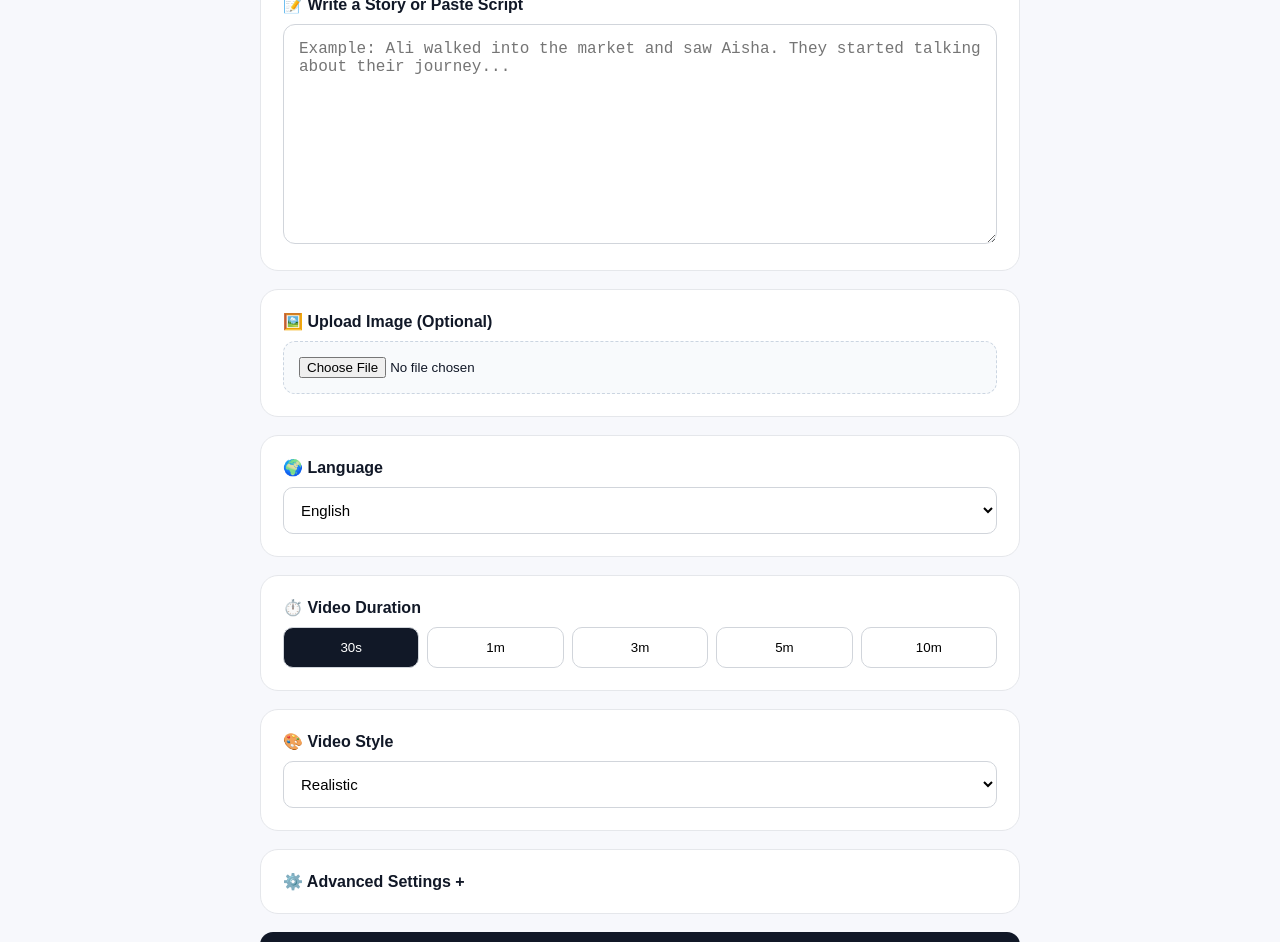
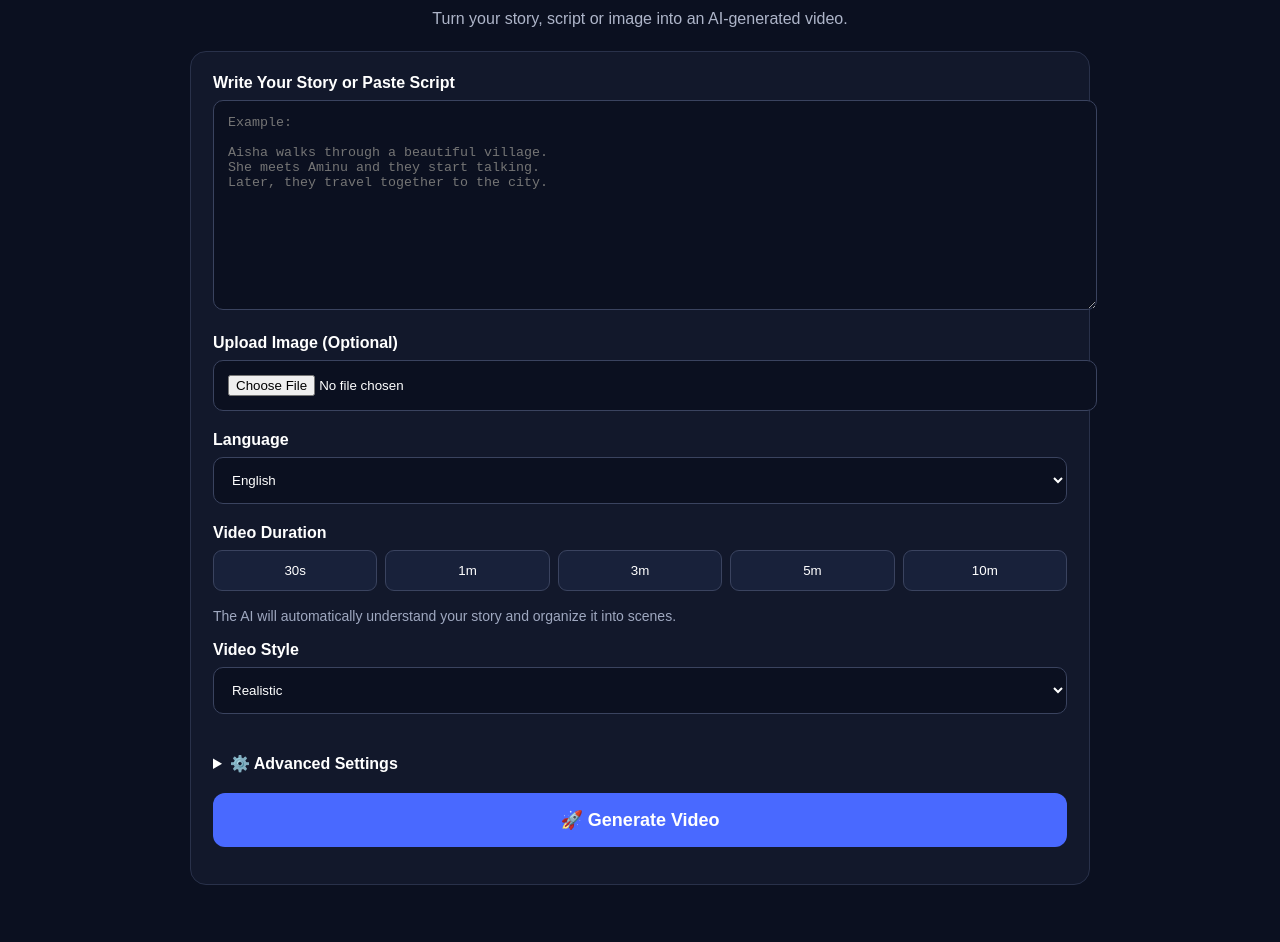
Before and after one commit to mubarakattahiru02-web/ai-video-studio, a plain HTML site: page create.html in a window 1280 px wide. Shown: the part 159-1101 px from the top of the page. After the commit the page ends 1074 px from the top, so only its background shows below. Drawn offline with Linux system fonts and the light colour scheme.

Commit message:
Refactor create.html for better layout and design
Updated styling and structure of create.html for improved layout and user experience.

```diff
--- a/create.html
+++ b/create.html
@@ -3,153 +3,134 @@
 <head>
 <meta charset="UTF-8">
 <meta name="viewport" content="width=device-width, initial-scale=1.0">
+
 <title>Create Video - AI Video Studio</title>
 
 <style>
-    * {
-      box-sizing: border-box;
+body {
     margin: 0;
-      padding: 0;
+    font-family: Arial, sans-serif;
+    background: #0b1020;
+    color: white;
 }
 
-    body {
-      font-family: Arial, sans-serif;
-      background: #f7f8fc;
-      color: #111827;
-    }
-
-    .container {
-      max-width: 800px;
-      margin: auto;
-      padding: 20px;
-    }
-
-    .top {
-      display: flex;
-      align-items: center;
-      gap: 15px;
-      margin-bottom: 25px;
+header {
+    padding: 18px;
+    border-bottom: 1px solid #29314a;
 }
 
 .back {
-      border: none;
-      background: white;
-      padding: 10px 14px;
-      border-radius: 10px;
-      cursor: pointer;
-      font-size: 15px;
+    color: white;
+    text-decoration: none;
+}
+
+main {
+    max-width: 900px;
+    margin: auto;
+    padding: 30px 20px;
 }
 
 h1 {
-      font-size: 28px;
+    text-align: center;
 }
 
 .subtitle {
-      color: #6b7280;
-      margin-bottom: 25px;
+    text-align: center;
+    color: #aeb5c9;
     line-height: 1.5;
 }
 
-    .card {
-      background: white;
-      border: 1px solid #e5e7eb;
-      border-radius: 18px;
+.box {
+    background: #12182b;
+    border: 1px solid #29314a;
+    border-radius: 16px;
     padding: 22px;
-      margin-bottom: 18px;
+    margin-top: 20px;
 }
 
 label {
     display: block;
+    margin-bottom: 8px;
     font-weight: bold;
-      margin-bottom: 10px;
+}
+
+textarea,
+select,
+input[type="file"] {
+    width: 100%;
+    padding: 14px;
+    border-radius: 10px;
+    border: 1px solid #3a435f;
+    background: #0b1020;
+    color: white;
+    margin-bottom: 20px;
 }
 
 textarea {
-      width: 100%;
-      min-height: 220px;
-      border: 1px solid #d1d5db;
-      border-radius: 12px;
-      padding: 15px;
-      font-size: 16px;
+    min-height: 180px;
     resize: vertical;
-      outline: none;
 }
 
-    textarea:focus {
-      border-color: #111827;
-    }
-
-    input[type="file"] {
-      width: 100%;
-      padding: 15px;
-      border: 1px dashed #cbd5e1;
-      border-radius: 12px;
-      background: #f8fafc;
-    }
-
-    select {
-      width: 100%;
-      padding: 13px;
-      border: 1px solid #d1d5db;
-      border-radius: 10px;
-      font-size: 15px;
-      background: white;
-    }
-
-    .duration-grid {
+.duration {
     display: grid;
     grid-template-columns: repeat(5, 1fr);
     gap: 8px;
 }
 
-    .duration {
+.duration button {
     padding: 12px 5px;
-      border: 1px solid #d1d5db;
-      background: white;
-      border-radius: 10px;
+    background: #18213a;
+    color: white;
+    border: 1px solid #3a435f;
+    border-radius: 9px;
     cursor: pointer;
 }
 
-    .duration.active {
-      background: #111827;
-      color: white;
-    }
-
-    .advanced {
-      cursor: pointer;
-      font-weight: bold;
-    }
-
-    .advanced-content {
-      display: none;
-      margin-top: 18px;
-      color: #6b7280;
-      line-height: 1.6;
+.duration button.active {
+    border-color: #6d86ff;
+    background: #26345d;
 }
 
 .generate {
     width: 100%;
+    padding: 16px;
+    margin-top: 20px;
     border: none;
-      background: #111827;
+    border-radius: 12px;
+    background: #4969ff;
     color: white;
-      padding: 17px;
-      border-radius: 13px;
-      font-size: 17px;
+    font-size: 18px;
     font-weight: bold;
     cursor: pointer;
 }
 
 .generate:hover {
-      opacity: 0.9;
+    background: #5d78ff;
 }
 
-    @media (max-width: 500px) {
-      .duration-grid {
-        grid-template-columns: repeat(3, 1fr);
+.advanced {
+    margin-top: 20px;
 }
 
-      h1 {
-        font-size: 24px;
+.advanced summary {
+    cursor: pointer;
+    font-weight: bold;
+}
+
+.option {
+    margin-top: 20px;
+}
+
+.notice {
+    margin-top: 15px;
+    color: #9fa8c0;
+    font-size: 14px;
+    line-height: 1.5;
+}
+
+@media(max-width:600px) {
+    .duration {
+        grid-template-columns: repeat(2, 1fr);
     }
 }
 </style>
@@ -157,193 +138,188 @@
 
 <body>
 
-  <div class="container">
+<header>
+    <a class="back" href="index.html">← Back to Home</a>
+</header>
 
-    <div class="top">
-      <button class="back" onclick="goHome()">← Back</button>
-      <h1>Create Video</h1>
-    </div>
+<main>
+
+<h1>🎬 Create Video</h1>
 
 <p class="subtitle">
 Turn your story, script or image into an AI-generated video.
 </p>
 
+<div class="box">
 
-    <div class="card">
+<label for="story">Write Your Story or Paste Script</label>
 
-      <label>📝 Write a Story or Paste Script</label>
+<textarea id="story"
+placeholder="Example:
 
-      <textarea
-        id="story"
-        placeholder="Example: Ali walked into the market and saw Aisha. They started talking about their journey..."
-      ></textarea>
+Aisha walks through a beautiful village.
+She meets Aminu and they start talking.
+Later, they travel together to the city."></textarea>
+
+<label for="image">Upload Image (Optional)</label>
+
+<input type="file" id="image" accept="image/*">
+
+<label for="language">Language</label>
+
+<select id="language">
+<option>English</option>
+<option>Hausa</option>
+<option>Arabic</option>
+<option>French</option>
+<option>Spanish</option>
+<option>Portuguese</option>
+<option>German</option>
+<option>Chinese</option>
+<option>Hindi</option>
+<option>Japanese</option>
+<option>Korean</option>
+<option>Italian</option>
+</select>
+
+<label>Video Duration</label>
+
+<div class="duration">
+
+<button onclick="setDuration(this,'30 seconds')">30s</button>
+<button onclick="setDuration(this,'1 minute')">1m</button>
+<button onclick="setDuration(this,'3 minutes')">3m</button>
+<button onclick="setDuration(this,'5 minutes')">5m</button>
+<button onclick="setDuration(this,'10 minutes')">10m</button>
 
 </div>
 
+<p class="notice">
+The AI will automatically understand your story and organize it into scenes.
+</p>
 
-    <div class="card">
-
-      <label>🖼️ Upload Image (Optional)</label>
-
-      <input type="file" id="image" accept="image/*">
-
-    </div>
-
-
-    <div class="card">
-
-      <label>🌍 Language</label>
-
-      <select id="language">
-
-        <option value="English">English</option>
-        <option value="Hausa">Hausa</option>
-        <option value="Arabic">Arabic</option>
-        <option value="French">French</option>
-        <option value="Spanish">Spanish</option>
-        <option value="Portuguese">Portuguese</option>
-        <option value="German">German</option>
-        <option value="Chinese">Chinese</option>
-        <option value="Hindi">Hindi</option>
-        <option value="Japanese">Japanese</option>
-        <option value="Korean">Korean</option>
-
-      </select>
-
-    </div>
-
-
-    <div class="card">
-
-      <label>⏱️ Video Duration</label>
-
-      <div class="duration-grid">
-
-        <button class="duration active" onclick="setDuration(this, '30s')">
-          30s
-        </button>
-
-        <button class="duration" onclick="setDuration(this, '1m')">
-          1m
-        </button>
-
-        <button class="duration" onclick="setDuration(this, '3m')">
-          3m
-        </button>
-
-        <button class="duration" onclick="setDuration(this, '5m')">
-          5m
-        </button>
-
-        <button class="duration" onclick="setDuration(this, '10m')">
-          10m
-        </button>
-
-      </div>
-
-    </div>
-
-
-    <div class="card">
-
-      <label>🎨 Video Style</label>
+<label for="style">Video Style</label>
 
 <select id="style">
-
 <option>Realistic</option>
 <option>Cinematic</option>
 <option>Anime</option>
 <option>3D Animation</option>
 <option>Cartoon</option>
 <option>Documentary</option>
+</select>
 
+<details class="advanced">
+
+<summary>⚙️ Advanced Settings</summary>
+
+<div class="option">
+
+<label>Character Lock</label>
+
+<select>
+<option>On</option>
+<option>Off</option>
 </select>
 
 </div>
 
+<div class="option">
 
-    <div class="card">
+<label>Voice Lock</label>
 
-      <div class="advanced" onclick="toggleAdvanced()">
-        ⚙️ Advanced Settings +
-      </div>
-
-      <div class="advanced-content" id="advanced">
-
-        <p>Advanced controls za su zo nan gaba:</p>
-
-        <p>🎭 Character Lock</p>
-        <p>🎙️ Voice Lock</p>
-        <p>🎥 Camera Control</p>
-        <p>🎵 Background Music</p>
-        <p>💬 Subtitles</p>
-        <p>🎬 Scene Control</p>
+<select>
+<option>On</option>
+<option>Off</option>
+</select>
 
 </div>
 
+<div class="option">
+
+<label>Voice / Dialogue</label>
+
+<select>
+<option>Characters speak their dialogue</option>
+<option>Voice-over narration</option>
+<option>Both</option>
+<option>None</option>
+</select>
+
 </div>
 
+<div class="option">
+
+<label>Subtitles</label>
+
+<select>
+<option>On</option>
+<option>Off</option>
+</select>
+
+</div>
+
+<div class="option">
+
+<label>Background Music</label>
+
+<select>
+<option>Auto</option>
+<option>On</option>
+<option>Off</option>
+</select>
+
+</div>
+
+</details>
 
 <button class="generate" onclick="generateVideo()">
 🚀 Generate Video
 </button>
 
+<p id="message" class="notice"></p>
+
 </div>
 
+</main>
 
 <script>
 
-    let selectedDuration = "30s";
+let selectedDuration = "";
 
 function setDuration(button, duration) {
 
-      document.querySelectorAll(".duration").forEach(function(btn) {
-        btn.classList.remove("active");
-      });
+    document.querySelectorAll(".duration button")
+    .forEach(btn => btn.classList.remove("active"));
 
     button.classList.add("active");
 
     selectedDuration = duration;
 }
 
-
-    function toggleAdvanced() {
-
-      const box = document.getElementById("advanced");
-
-      if (box.style.display === "block") {
-        box.style.display = "none";
-      } else {
-        box.style.display = "block";
-      }
-
-    }
-
-
-    function goHome() {
-
-      window.location.href = "index.html";
-
-    }
-
-
 function generateVideo() {
 
     const story = document.getElementById("story").value.trim();
+    const message = document.getElementById("message");
 
-      if (!story) {
+    if (story === "") {
 
-        alert("Please write a story or paste your script first.");
+        message.textContent =
+        "Please write your story or paste your script first.";
 
         return;
-
     }
 
-      alert(
-        "Your video request is ready!\n\n" +
-        "Duration: " + selectedDuration +
-        "\n\nAI generation engine will be connected next."
-      );
+    if (selectedDuration === "") {
+
+        message.textContent =
+        "Please select a video duration.";
+
+        return;
+    }
+
+    message.textContent =
+    "✅ Your video request is ready. AI generation engine will be connected next.";
 
 }
 
```
Lines whose indentation alone changed are shown as unchanged.
